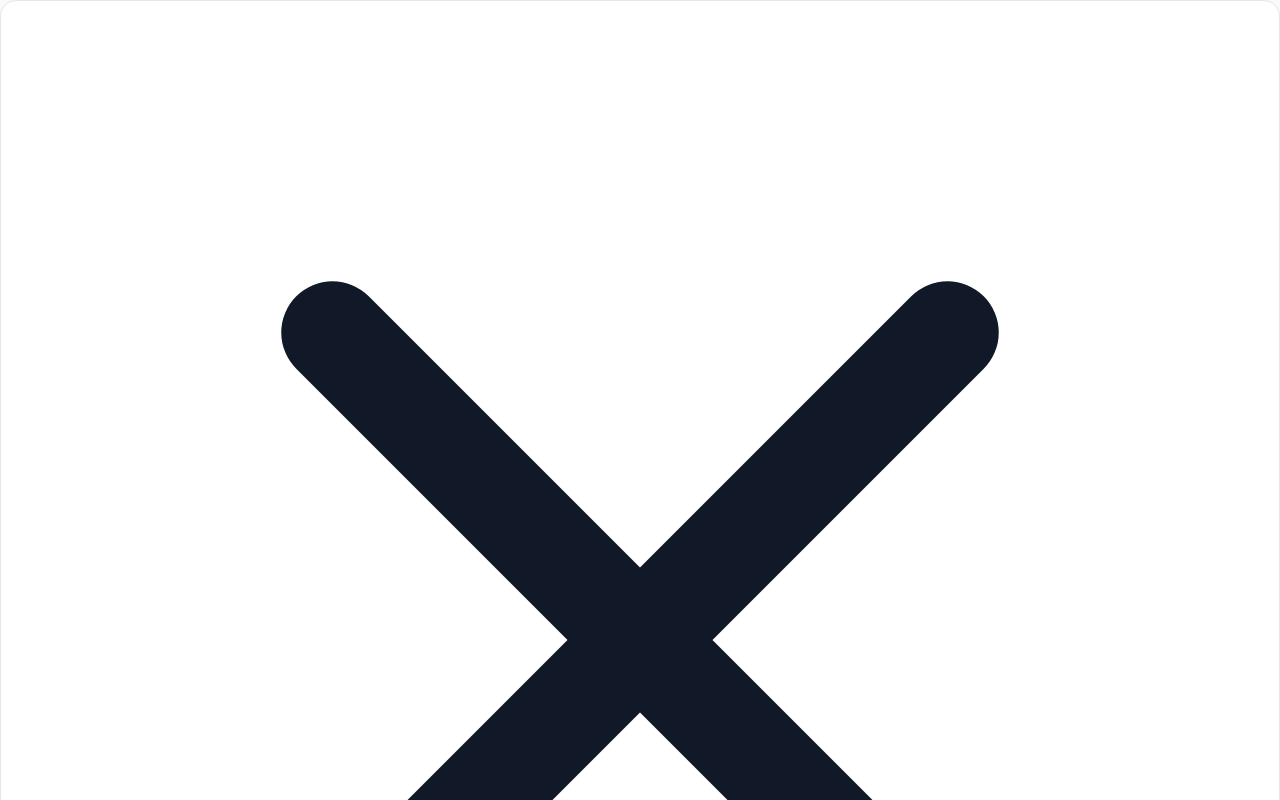
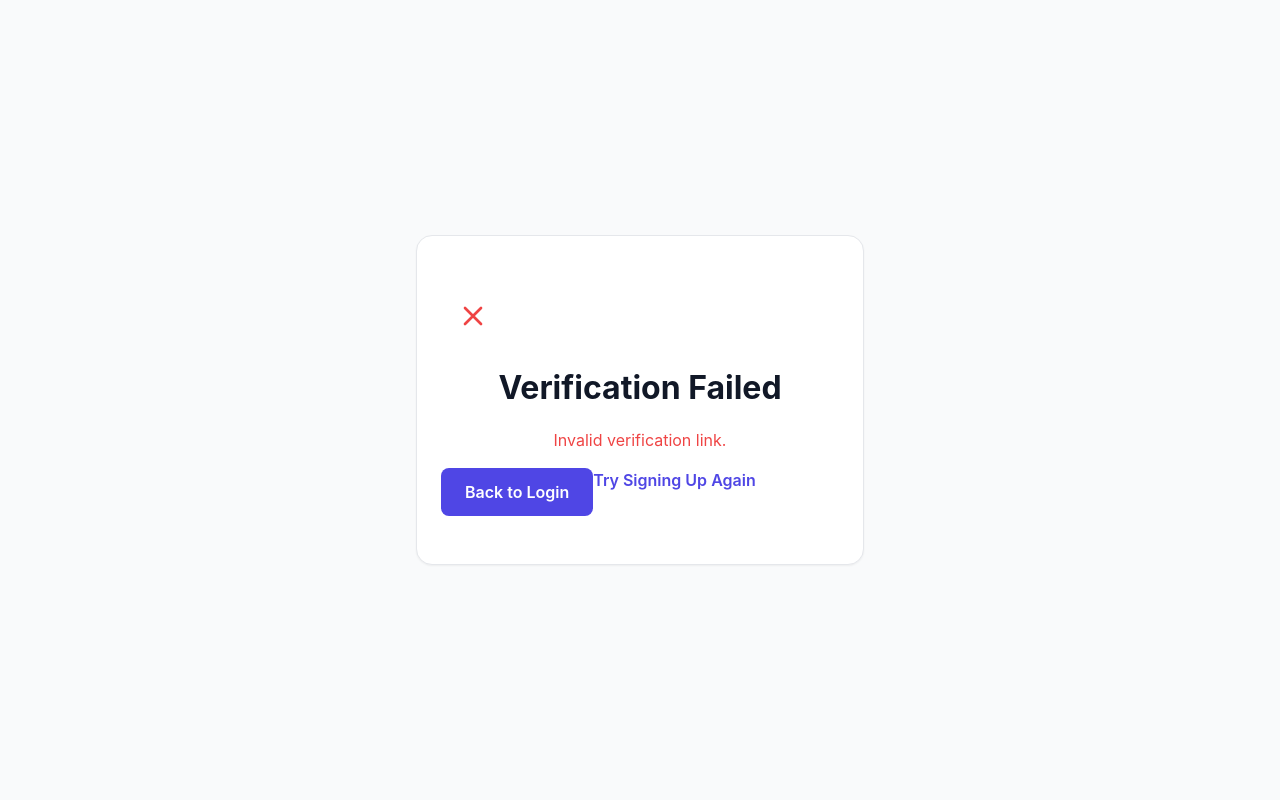
Before and after one commit to mnpatel007/delhiveryway-shopkeeper, a React (Vite) app: page /verify-email in a window 1280 px wide. Shown: the top 800 px of the page. Built offline with nearby package versions, Linux system fonts and the light colour scheme.

Commit message:
fix: Add missing utility classes to index.css

```diff
--- a/src/index.css
+++ b/src/index.css
@@ -209,3 +209,42 @@ a {
   flex: 1;
   padding: var(--space-xl);
 }
+
+/* Utility Classes */
+.flex { display: flex; }
+.items-center { align-items: center; }
+.justify-center { justify-content: center; }
+.min-h-screen { min-height: 100vh; }
+.bg-gray-50 { background-color: var(--gray-50); }
+.py-12 { padding-top: 3rem; padding-bottom: 3rem; }
+.px-4 { padding-left: 1rem; padding-right: 1rem; }
+.w-full { width: 100%; }
+.max-w-md { max-width: 28rem; }
+.max-w-2xl { max-width: 42rem; }
+.text-center { text-align: center; }
+.mb-8 { margin-bottom: 2rem; }
+.mb-4 { margin-bottom: 1rem; }
+.inline-flex { display: inline-flex; }
+.w-16 { width: 4rem; }
+.h-16 { height: 4rem; }
+.w-8 { width: 2rem; }
+.h-8 { height: 2rem; }
+.w-12 { width: 3rem; }
+.h-12 { height: 3rem; }
+.rounded-full { border-radius: 9999px; }
+.bg-primary-100 { background-color: var(--primary-100); }
+.text-primary-600 { color: var(--primary-600); }
+.text-gray-900 { font-weight: 900; color: var(--gray-900); }
+.text-gray-600 { color: var(--gray-600); }
+.mt-2 { margin-top: 0.5rem; }
+.p-6 { padding: 1.5rem; }
+.mb-6 { margin-bottom: 1.5rem; }
+.space-y-6 > * + * { margin-top: 1.5rem; }
+.space-y-4 > * + * { margin-top: 1rem; }
+.font-bold { font-weight: 700; }
+.bg-red-50 { background-color: var(--error-50); }
+.text-red-600 { color: var(--error-500); }
+.gap-4 { gap: 1rem; }
+.flex-1 { flex: 1 1 0%; }
+.animate-spin { animation: spin 1s linear infinite; }
+@keyframes spin { from { transform: rotate(0deg); } to { transform: rotate(360deg); } }
```
